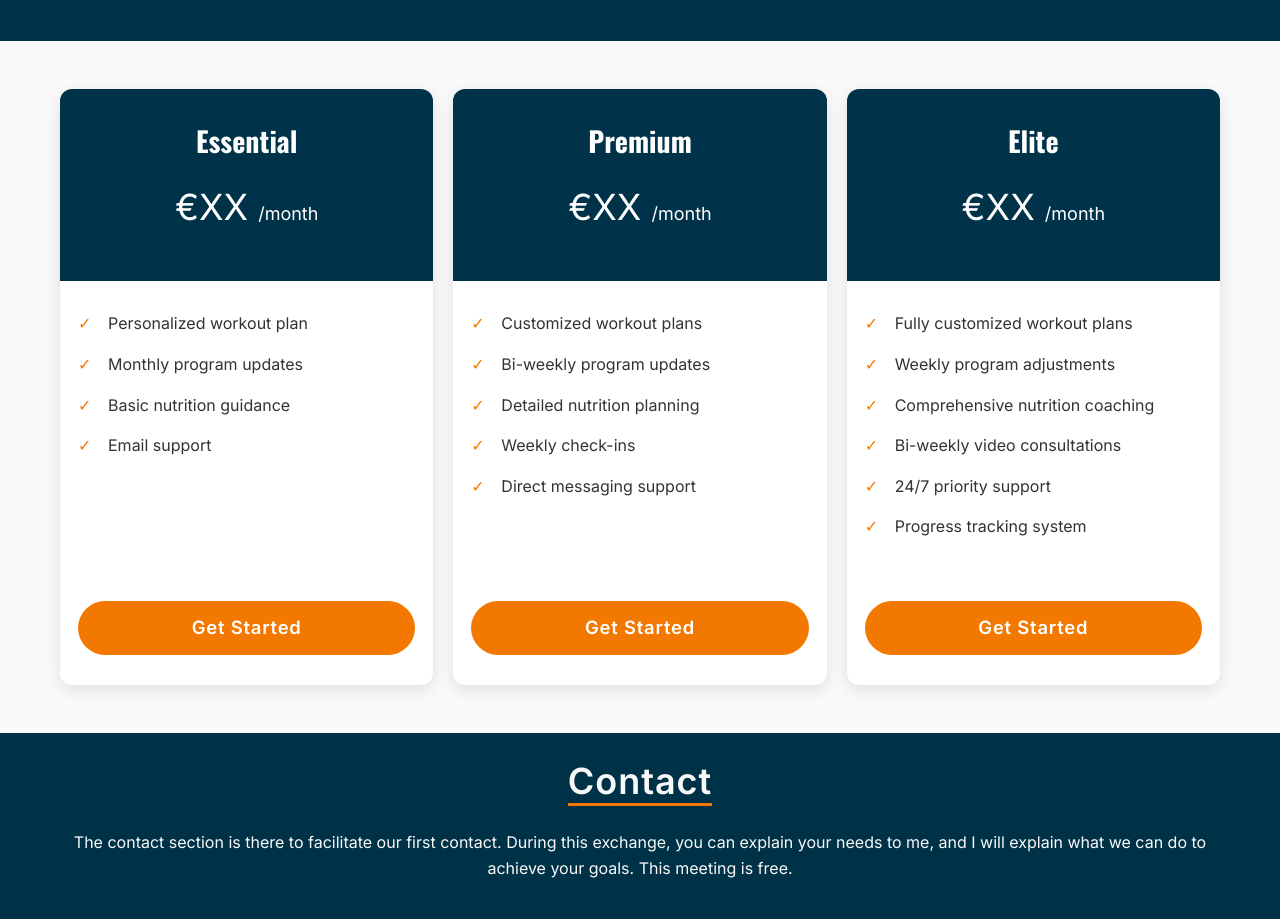
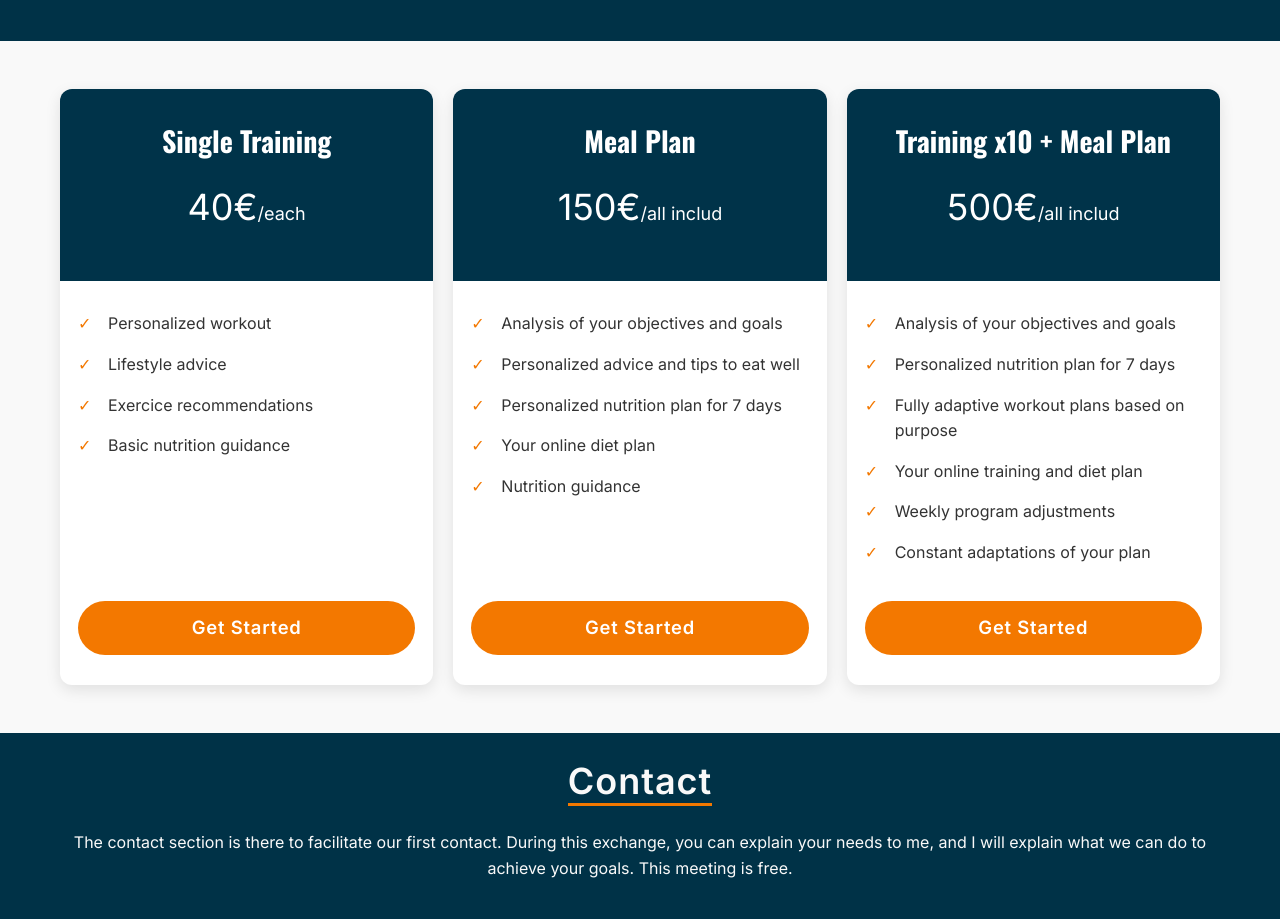
Before and after one commit to Vincent8314/TrueBodyShape, a plain HTML site: page index.html in a window 1280 px wide. Shown: the part 1622-2541 px from the top of the page. Drawn offline with nearby package versions, Linux system fonts and the light colour scheme.

Commit message:
Text price list updated

```diff
--- a/index.html
+++ b/index.html
@@ -109,15 +109,15 @@
                 <!-- Essential Plan -->
                 <div class="pricing-card">
                     <div class="card-header">
-                        <h3>Essential</h3>
-                        <div class="price">€XX <span>/month</span></div>
+                        <h3>Single Training</h3>
+                        <div class="price">40€<span>/each</span></div>
                     </div>
                     <div class="card-body">
                         <ul>
-                            <li>Personalized workout plan</li>
-                            <li>Monthly program updates</li>
+                            <li>Personalized workout</li>
+                            <li>Lifestyle advice</li>
+                            <li>Exercice recommendations</li>
                             <li>Basic nutrition guidance</li>
-                            <li>Email support</li>
                         </ul>
                         <a href="#contact" class="cta-button">Get Started</a>
                     </div>
@@ -126,16 +126,16 @@
                 <!-- Premium Plan -->
                 <div class="pricing-card">
                     <div class="card-header">
-                        <h3>Premium</h3>
-                        <div class="price">€XX <span>/month</span></div>
+                        <h3>Meal Plan</h3>
+                        <div class="price">150€<span>/all includ</span></div>
                     </div>
                     <div class="card-body">
                         <ul>
-                            <li>Customized workout plans</li>
-                            <li>Bi-weekly program updates</li>
-                            <li>Detailed nutrition planning</li>
-                            <li>Weekly check-ins</li>
-                            <li>Direct messaging support</li>
+                            <li>Analysis of your objectives and goals</li>
+                            <li>Personalized advice and tips to eat well</li>
+                            <li>Personalized nutrition plan for 7 days</li>
+                            <li>Your online diet plan</li>
+                            <li>Nutrition guidance</li>
                         </ul>
                         <a href="#contact" class="cta-button">Get Started</a>
                     </div>
@@ -144,17 +144,17 @@
                 <!-- Elite Plan -->
                 <div class="pricing-card">
                     <div class="card-header">
-                        <h3>Elite</h3>
-                        <div class="price">€XX <span>/month</span></div>
+                        <h3>Training x10 + Meal Plan</h3>
+                        <div class="price">500€<span>/all includ</span></div>
                     </div>
                     <div class="card-body">
                         <ul>
-                            <li>Fully customized workout plans</li>
-                            <li>Weekly program adjustments</li>
-                            <li>Comprehensive nutrition coaching</li>
-                            <li>Bi-weekly video consultations</li>
-                            <li>24/7 priority support</li>
-                            <li>Progress tracking system</li>
+                        <li>Analysis of your objectives and goals</li>
+                        <li>Personalized nutrition plan for 7 days</li>
+                        <li>Fully adaptive workout plans based on purpose</li>
+                        <li>Your online training and diet plan</li>
+                        <li>Weekly program adjustments</li>
+                        <li>Constant adaptations of your plan</li>
                         </ul>
                         <a href="#contact" class="cta-button">Get Started</a>
                     </div>
```
